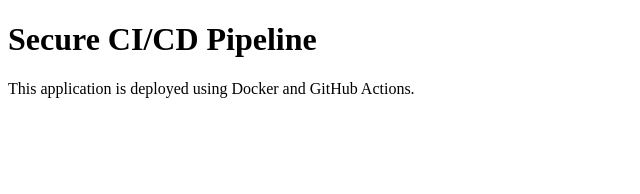
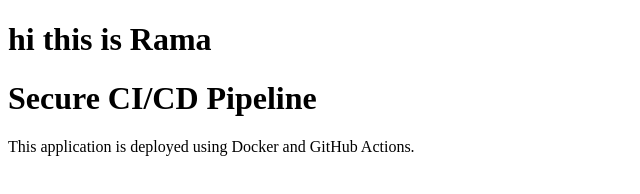
Before and after one commit to rama001jha/secure-ci-cd-pipeline, a plain HTML site: page website/index.html in a window 1280 px wide. Shown: the whole page, without its empty margins (0-640 px from the left). Drawn offline with Linux system fonts and the light colour scheme.

Commit message:
modified index.html

```diff
--- a/website/index.html
+++ b/website/index.html
@@ -1,7 +1,9 @@
 <!DOCTYPE html>
 <html>
+
 <head>
     <title>Secure CI/CD Pipeline</title>
+    <h1> hi this is Rama</h1>
 </head>
 
 <body>
@@ -13,4 +15,5 @@
     </p>
 
 </body>
+
 </html>
```
